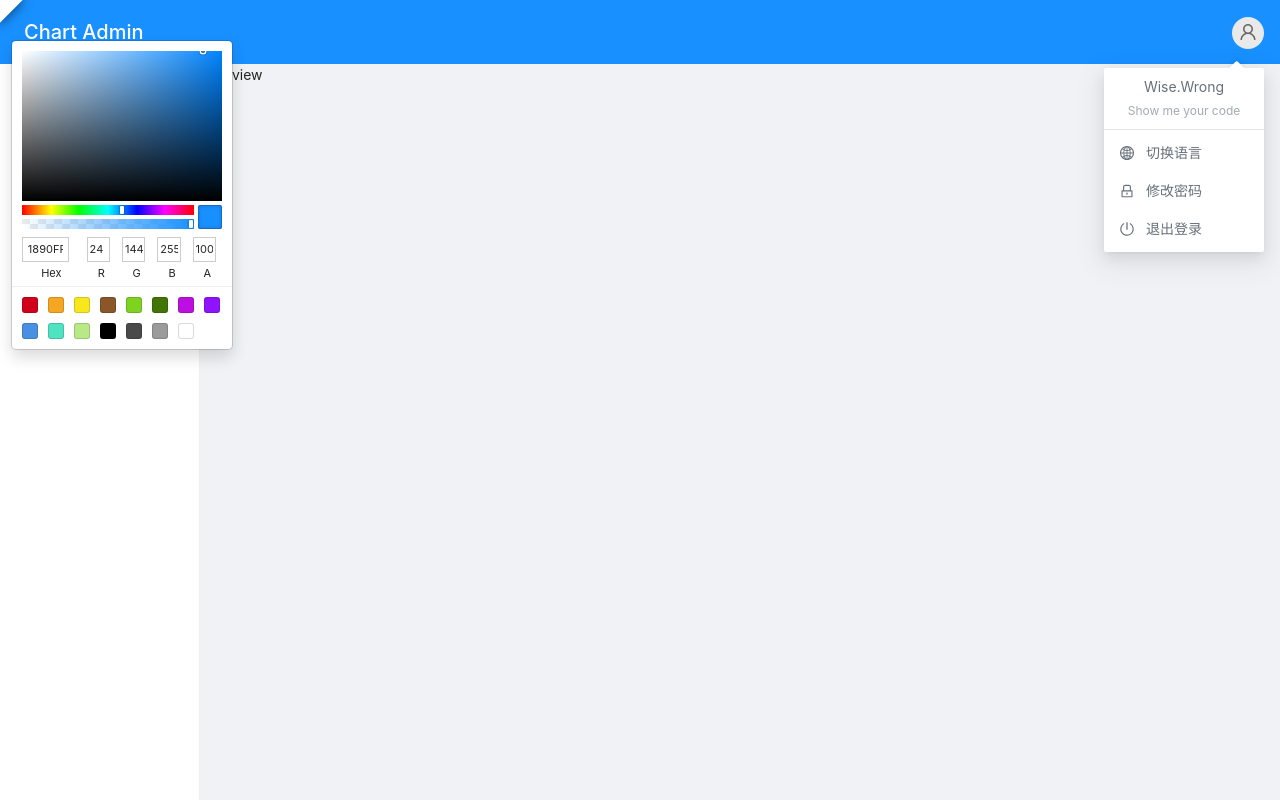
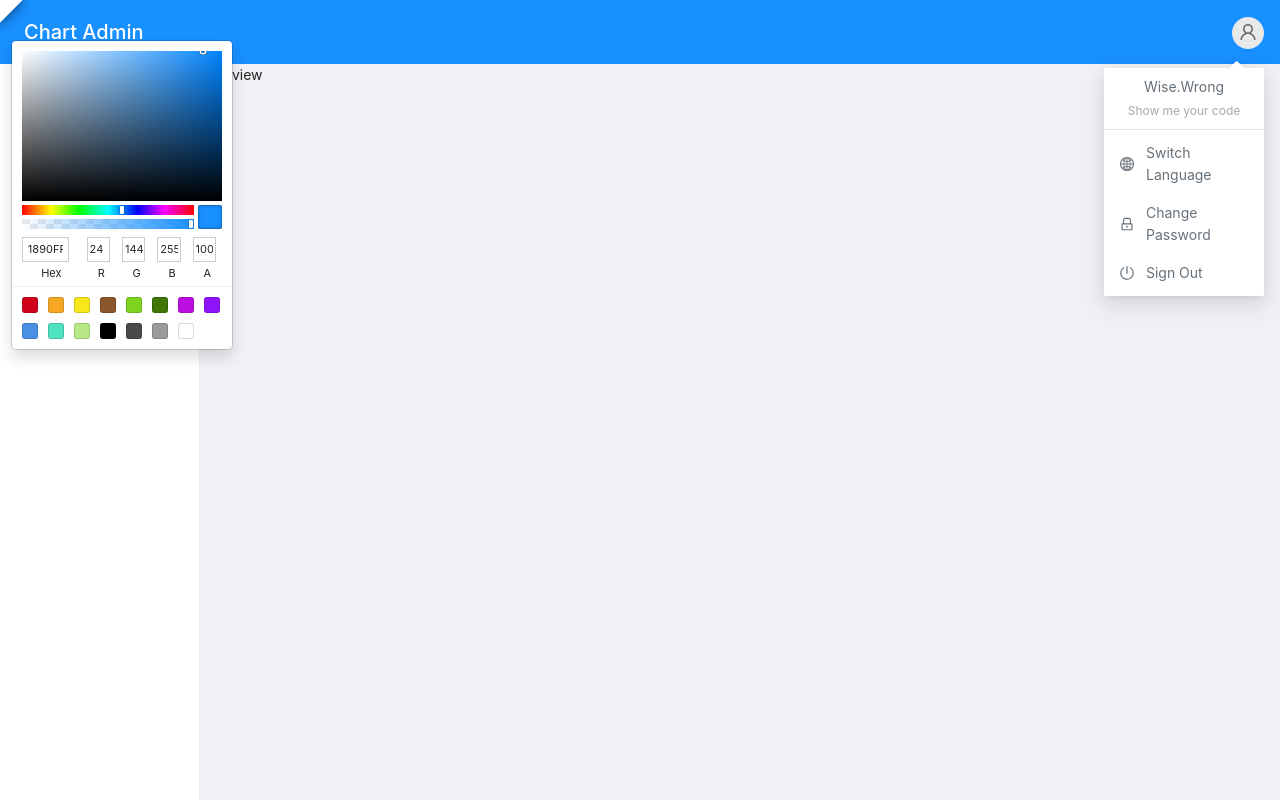
Before and after one commit to wisewrong/chart-admin, a React (Vite) app: page / in a window 1280 px wide. Both pictures are taken after a click on the element 1248 px from the left and 33 px from the top of the page. Built offline with nearby package versions, Linux system fonts and the light colour scheme.

Commit message:
feat: 新增国际化配置,可切换为英文

```diff
--- a/package.json
+++ b/package.json
@@ -20,6 +20,7 @@
     "react": "^17.0.2",
     "react-color": "^2.19.3",
     "react-dom": "^17.0.2",
+    "react-intl": "^6.0.4",
     "react-router-dom": "^6.0.2"
   },
   "devDependencies": {
--- /dev/null
+++ b/src/hooks/useChangeLocale.ts
@@ -0,0 +1,90 @@
+import { useCallback } from 'react';
+import { Locale as AntdLocale } from 'antd/lib/locale-provider';
+// 项目内的语言包
+import zhCN from '@/locales/zh_CN.json';
+import enUS from '@/locales/en_US.json';
+// antd 国际化
+import antdZhCN from 'antd/lib/locale/zh_CN';
+import antdEnUS from 'antd/lib/locale/en_US';
+
+// 将当前语种记录到 localstorage 中
+export const LOCALES_KEY = 'LANG_KEY';
+
+export enum Locales {
+  zh_CN = 'zh-CN',
+  en_US = 'en-US',
+}
+
+export type LanguageItem = {
+  key: Locales;
+  label: string;
+};
+
+// 语言包的类型
+type LocaleMessageType = Record<string, string>;
+
+type LocaleMessageItem = {
+  antd: AntdLocale;
+  local: LocaleMessageType;
+};
+
+// 可切换的语言列表
+const Langs: LanguageItem[] = [
+  {
+    key: Locales.zh_CN,
+    label: '简体中文',
+  },
+  {
+    key: Locales.en_US,
+    label: 'English',
+  },
+];
+
+// 通过函数导出语言列表，防止引用类型修改
+export const getLangs = () => Langs;
+
+// 获取默认语种
+export function getDefaultLocale(): Locales {
+  const langKeys = getLangs().map((x) => x.key);
+  const systemLang = navigator.language as Locales;
+  return (
+    // 本地缓存
+    (localStorage.getItem(LOCALES_KEY) as Locales) ||
+    // 系统默认语言
+    (langKeys.includes(systemLang) && systemLang) ||
+    // 中文
+    Locales.zh_CN
+  );
+}
+
+// 获取语种对应的语言包
+export function getLocaleMessage(loc: Locales): LocaleMessageItem {
+  const localeMsg: Record<Locales, LocaleMessageItem> = {
+    [Locales.zh_CN]: {
+      local: zhCN,
+      antd: antdZhCN,
+    },
+    [Locales.en_US]: {
+      local: enUS,
+      antd: antdEnUS,
+    },
+  };
+  return localeMsg[loc] || localeMsg[Locales.zh_CN];
+}
+
+// 修改 <html> 的 lang 属性
+export function setLocaleToHTMLLang(locale: Locales = getDefaultLocale()) {
+  const html = window.document.querySelector('html');
+  html && locale && (html.lang = locale);
+}
+
+export default function useChangeLocale() {
+  // 切换语言
+  const changeLocale = useCallback((locale: Locales) => {
+    localStorage.setItem(LOCALES_KEY, locale);
+    // setLocaleToHTMLLang(locale);
+    window.location.reload();
+  }, []);
+
+  return changeLocale;
+}
--- a/src/layout/basic-layout/header/user-info.tsx
+++ b/src/layout/basic-layout/header/user-info.tsx
@@ -1,25 +1,40 @@
-import React from 'react';
+import React, { useCallback, useMemo } from 'react';
 import { Avatar, Popover, Menu } from 'antd';
+import { useIntl } from 'react-intl';
 import {
   UserOutlined,
   GlobalOutlined,
   LockOutlined,
   PoweroffOutlined,
 } from '@ant-design/icons';
+import useChangeLocale, {
+  getLangs,
+  Locales,
+  getDefaultLocale,
+} from '@/hooks/useChangeLocale';
 
-const langs = [
-  {
-    key: '1',
-    label: '中文',
-  },
-  {
-    key: '2',
-    label: '英文',
-  },
-];
+const langs = getLangs();
 
 const UserInfo: React.FC = () => {
-  const langMenu = <Menu items={langs} />;
+  const { formatMessage } = useIntl();
+  const changeLocale = useChangeLocale();
+
+  // 切换语言
+  const handleChange = useCallback(
+    (v) => {
+      const lang = v.key as Locales;
+      changeLocale(lang);
+    },
+    [changeLocale],
+  );
+
+  // 当前语种
+  const currentLocal = useMemo(getDefaultLocale, []);
+
+  // 可切换的语种
+  const langMenu = (
+    <Menu items={langs} onClick={handleChange} selectedKeys={[currentLocal]} />
+  );
 
   const overlay = (
     <>
@@ -38,16 +53,16 @@ const UserInfo: React.FC = () => {
         >
           <div className="item flex flex-align-center cursor-pointer">
             <GlobalOutlined />
-            <span>切换语言</span>
+            <span>{formatMessage({ id: 'common.user.language' })}</span>
           </div>
         </Popover>
         <div className="item flex flex-align-center cursor-pointer">
           <LockOutlined />
-          <span>修改密码</span>
+          <span>{formatMessage({ id: 'common.user.password.edit' })}</span>
         </div>
         <div className="item flex flex-align-center cursor-pointer">
           <PoweroffOutlined />
-          <span>退出登录</span>
+          <span>{formatMessage({ id: 'common.user.signout' })}</span>
         </div>
       </div>
     </>
--- /dev/null
+++ b/src/locales/en_US.json
@@ -0,0 +1,5 @@
+{
+  "common.user.language": "Switch Language",
+  "common.user.password.edit": "Change Password",
+  "common.user.signout": "Sign Out"
+}
--- /dev/null
+++ b/src/locales/zh_CN.json
@@ -0,0 +1,5 @@
+{
+  "common.user.language": "切换语言",
+  "common.user.password.edit": "修改密码",
+  "common.user.signout": "退出登录"
+}
--- a/src/main.tsx
+++ b/src/main.tsx
@@ -1,14 +1,22 @@
 import React from 'react';
 import ReactDOM from 'react-dom';
+import { IntlProvider } from 'react-intl';
 import { ConfigProvider } from 'antd';
+import { getDefaultLocale, getLocaleMessage } from '@/hooks/useChangeLocale';
 import App from './app';
 import './global.less';
 
+// 获取当前语种及语言包
+const locale = getDefaultLocale();
+const localeMessage = getLocaleMessage(locale);
+
 ReactDOM.render(
   <React.StrictMode>
-    <ConfigProvider>
-      <App />
-    </ConfigProvider>
+    <IntlProvider locale={locale} messages={localeMessage.local}>
+      <ConfigProvider locale={localeMessage.antd}>
+        <App />
+      </ConfigProvider>
+    </IntlProvider>
   </React.StrictMode>,
   document.getElementById('root'),
 );
```
Also changed, not shown: 1 other file (tests, documents, lock files or other folders).
